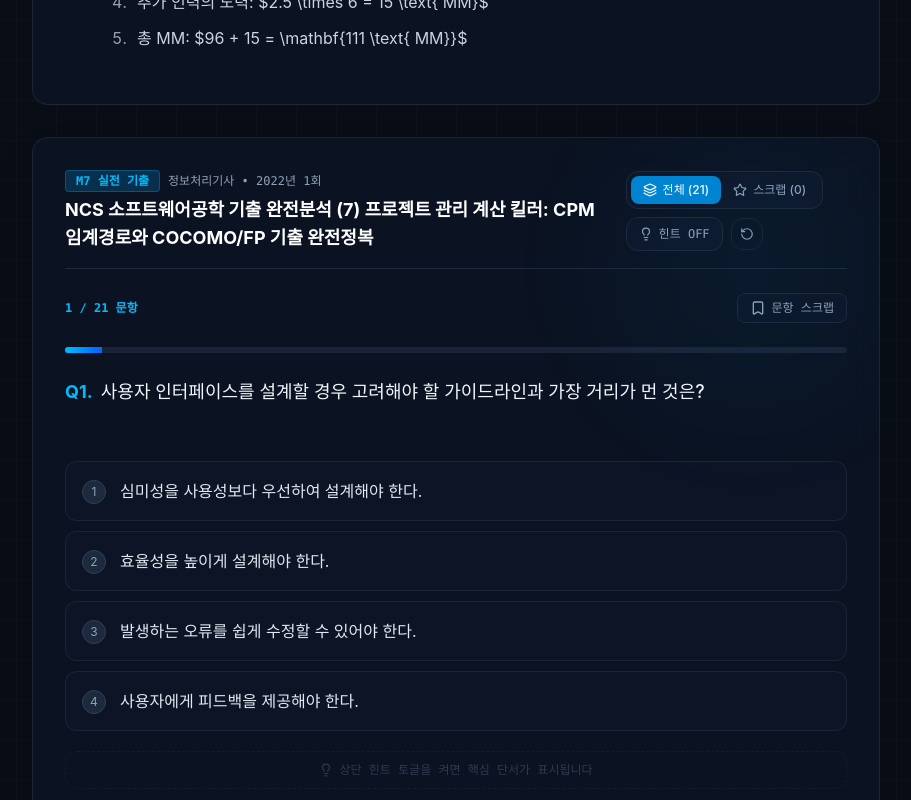
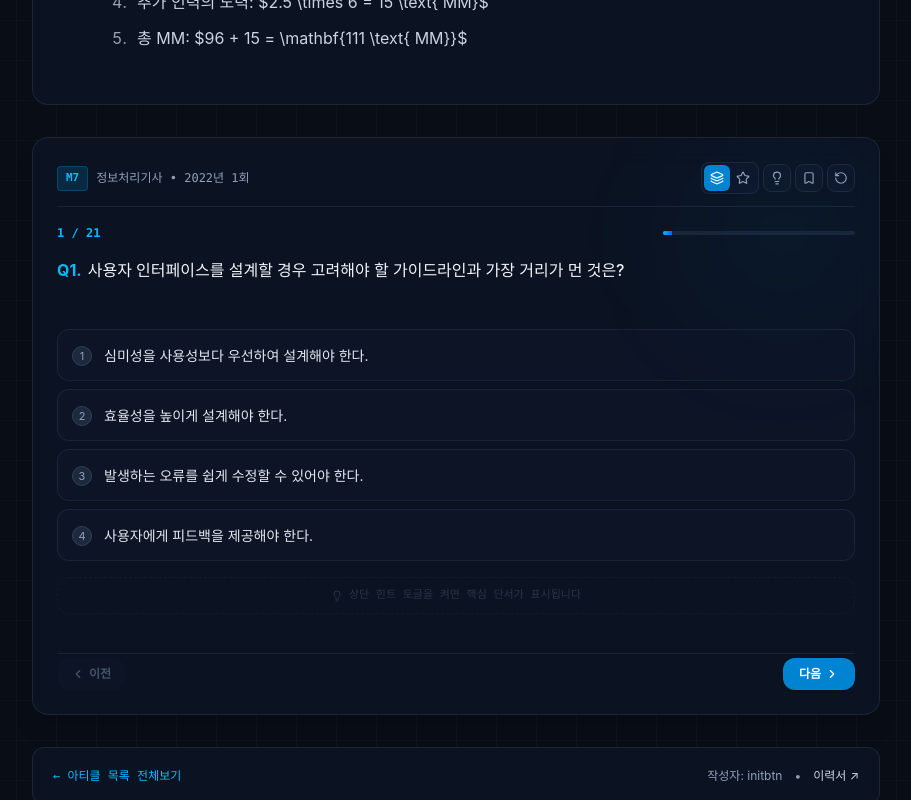
Before and after one commit to initbtn/blog, a Next.js app: page /posts/ncs-swe-module-7-project-management-cpm-cocomo-fp in a window 1280 px wide. Shown: the part 3580-4380 px from the top of the page, without its empty margins (184-1095 px from the left). Built offline with nearby package versions, Linux system fonts and the light colour scheme.

Commit message:
feat(ux): 기출 카드 상단 헤더 컴팩트 아이콘 툴바화 및 미니멀 모던 레이아웃 개편 (closes #31) (#33)

```diff
--- a/src/components/TopicQuizCardDeck.tsx
+++ b/src/components/TopicQuizCardDeck.tsx
@@ -206,75 +206,94 @@ export function TopicQuizCardDeck({ moduleCode, moduleTitle }: TopicQuizCardDeck
   const scrappedCountInModule = allQuestions.filter((q) => scrappedIds.includes(q.id)).length;
 
   return (
-    <section className="glass-panel rounded-2xl p-5 sm:p-8 space-y-6 border border-sky-500/30 shadow-2xl relative overflow-hidden">
+    <section className="glass-panel rounded-2xl p-4 sm:p-6 space-y-4 border border-sky-500/20 shadow-xl relative overflow-hidden">
       {/* Background Accent Glow */}
-      <div className="absolute top-0 right-0 w-64 h-64 bg-sky-500/5 rounded-full blur-3xl pointer-events-none" />
+      <div className="absolute top-0 right-0 w-48 h-48 bg-sky-500/5 rounded-full blur-3xl pointer-events-none" />
 
-      {/* Top Header: Title & Global Control Bar */}
-      <div className="flex flex-col sm:flex-row sm:items-center justify-between gap-4 border-b border-slate-800 pb-4">
-        <div>
-          <div className="flex items-center gap-2">
-            <span className="px-2.5 py-0.5 text-xs font-mono font-semibold rounded bg-sky-500/20 text-sky-400 border border-sky-500/30">
-              {moduleCode} 실전 기출
+      {/* Top Header: Compact Title & Icon Toolbar */}
+      <div className="flex items-center justify-between gap-2 border-b border-slate-800/80 pb-3">
+        {/* Left: Module Tag & Source */}
+        <div className="flex items-center gap-2 min-w-0">
+          <span className="px-2 py-0.5 text-[11px] font-mono font-bold rounded bg-sky-500/15 text-sky-400 border border-sky-500/25 shrink-0">
+            {moduleCode}
           </span>
           {currentQ && (
-              <span className="text-xs text-slate-400 font-mono">
+            <span className="text-xs text-slate-400 font-mono truncate">
               {currentQ.source} • {currentQ.exam_title}
             </span>
           )}
         </div>
-          <h3 className="text-base sm:text-lg font-bold text-white mt-1">
-            {moduleTitle ? `${moduleTitle} 기출 완전정복` : '토픽별 기출 한 문항 학습'}
-          </h3>
-        </div>
 
-        {/* Global Controls: Mode Filter & Global Hint Switch */}
-        <div className="flex flex-wrap items-center gap-2">
-          {/* Mode Tabs */}
-          <div className="flex items-center p-1 rounded-xl bg-slate-900/90 border border-slate-800 text-xs font-medium">
+        {/* Right: Minimal Compact Icon Toolbar */}
+        <div className="flex items-center gap-1 shrink-0">
+          {/* Mode Tabs (Icon Only) */}
+          <div className="flex items-center p-0.5 rounded-lg bg-slate-900/90 border border-slate-800/90">
             <button
               onClick={() => setFilterMode('all')}
-              className={`flex items-center gap-1.5 px-3 py-1.5 rounded-lg transition-colors ${
+              title={`전체 문항 (${allQuestions.length})`}
+              className={`p-1.5 rounded-md transition-colors ${
                 filterMode === 'all'
                   ? 'bg-sky-600 text-white shadow-sm'
                   : 'text-slate-400 hover:text-slate-200'
               }`}
             >
               <Layers className="w-3.5 h-3.5" />
-              <span>전체 ({allQuestions.length})</span>
             </button>
             <button
               onClick={() => setFilterMode('scrapped')}
-              className={`flex items-center gap-1.5 px-3 py-1.5 rounded-lg transition-colors ${
+              title={`스크랩 복습 (${scrappedCountInModule})`}
+              className={`p-1.5 rounded-md transition-colors relative ${
                 filterMode === 'scrapped'
-                  ? 'bg-amber-500 text-black font-semibold shadow-sm'
+                  ? 'bg-amber-500 text-black shadow-sm'
                   : 'text-slate-400 hover:text-amber-400'
               }`}
             >
               <Star className="w-3.5 h-3.5" />
-              <span>스크랩 ({scrappedCountInModule})</span>
+              {scrappedCountInModule > 0 && filterMode !== 'scrapped' && (
+                <span className="absolute -top-1 -right-1 w-2 h-2 rounded-full bg-amber-400" />
+              )}
             </button>
           </div>
 
-          {/* Global Hint Toggle Switch (Consistent SVG Icon, No Emoji) */}
+          {/* Global Hint Toggle (Icon Only) */}
           <button
             onClick={toggleGlobalHint}
-            title={globalHintEnabled ? '전체 힌트 끄기' : '전체 힌트 켜기'}
-            className={`flex items-center gap-1.5 px-3 py-2 rounded-xl border text-xs font-mono transition-all ${
+            title={globalHintEnabled ? '힌트 끄기' : '힌트 켜기'}
+            className={`p-1.5 rounded-lg border transition-all ${
               globalHintEnabled
-                ? 'bg-amber-500/20 text-amber-300 border-amber-500/40 shadow-sm font-semibold'
+                ? 'bg-amber-500/20 text-amber-300 border-amber-500/40'
                 : 'bg-slate-900/80 text-slate-400 border-slate-800 hover:text-slate-200'
             }`}
           >
-            <Lightbulb className={`w-3.5 h-3.5 ${globalHintEnabled ? 'text-amber-400 fill-amber-400/20' : ''}`} />
-            <span>힌트 {globalHintEnabled ? 'ON' : 'OFF'}</span>
+            <Lightbulb
+              className={`w-3.5 h-3.5 ${globalHintEnabled ? 'text-amber-400 fill-amber-400/20' : ''}`}
+            />
           </button>
 
-          {/* Reset Current Card Button */}
+          {/* Scrap Current Question (Icon Only) */}
+          {currentQ && (
+            <button
+              onClick={() => toggleScrap(currentQ.id)}
+              title={isScrapped ? '스크랩 해제' : '문항 스크랩'}
+              className={`p-1.5 rounded-lg border transition-all ${
+                isScrapped
+                  ? 'bg-amber-500/20 text-amber-300 border-amber-500/40'
+                  : 'bg-slate-900/80 text-slate-400 border-slate-800 hover:text-amber-400'
+              }`}
+            >
+              {isScrapped ? (
+                <BookmarkCheck className="w-3.5 h-3.5 text-amber-400" />
+              ) : (
+                <Bookmark className="w-3.5 h-3.5" />
+              )}
+            </button>
+          )}
+
+          {/* Reset Card (Icon Only) */}
           <button
             onClick={handleReset}
             title="다시 풀기"
-            className="p-2 rounded-xl text-slate-400 hover:text-white hover:bg-slate-800 transition-colors border border-slate-800/80"
+            className="p-1.5 rounded-lg text-slate-400 hover:text-white bg-slate-900/80 border border-slate-800 transition-colors"
           >
             <RotateCcw className="w-3.5 h-3.5" />
           </button>
@@ -283,62 +302,29 @@ export function TopicQuizCardDeck({ moduleCode, moduleTitle }: TopicQuizCardDeck
 
       {/* If No Questions in Scrapped Mode */}
       {activeQuestions.length === 0 ? (
-        <div className="py-12 text-center space-y-3">
-          <Bookmark className="w-10 h-10 text-slate-600 mx-auto" />
-          <p className="text-slate-300 font-medium">스크랩된 문항이 없습니다.</p>
-          <p className="text-xs text-slate-500 max-w-sm mx-auto">
-            문제를 풀다가 오답이 나거나 다시 보고 싶은 문항에서 우측 상단의 북마크 버튼을 누르면
-            이곳에 자동으로 모입니다.
+        <div className="py-10 text-center space-y-2.5">
+          <Bookmark className="w-8 h-8 text-slate-600 mx-auto" />
+          <p className="text-slate-300 text-sm font-medium">스크랩된 문항이 없습니다.</p>
+          <p className="text-xs text-slate-500 max-w-xs mx-auto">
+            문제를 풀다가 오답이 나거나 다시 볼 문항의 북마크 아이콘을 누르면 이곳에 모입니다.
           </p>
           <button
             onClick={() => setFilterMode('all')}
-            className="mt-2 px-4 py-2 text-xs font-semibold rounded-xl bg-sky-600/30 text-sky-400 border border-sky-500/40 hover:bg-sky-600/50"
+            className="mt-1 px-3 py-1.5 text-xs font-semibold rounded-lg bg-sky-600/30 text-sky-400 border border-sky-500/40 hover:bg-sky-600/50"
           >
             전체 문항 풀러가기
           </button>
         </div>
       ) : (
         <>
-          {/* Progress Header */}
-          <div className="flex items-center justify-between text-xs font-mono text-slate-400">
-            <div className="flex items-center gap-2">
+          {/* Progress Header & Counter */}
+          <div className="flex items-center justify-between text-xs font-mono text-slate-400 pt-0.5">
             <span className="text-sky-400 font-bold">
-                {currentIndex + 1} / {activeQuestions.length} 문항
+              {currentIndex + 1} / {activeQuestions.length}
             </span>
-              {filterMode === 'scrapped' && (
-                <span className="px-2 py-0.5 rounded bg-amber-500/10 text-amber-400 border border-amber-500/20 text-[11px]">
-                  오답/스크랩 복습 모드
-                </span>
-              )}
-            </div>
-
-            {/* Scrap Bookmark Toggle Button */}
-            <button
-              onClick={() => toggleScrap(currentQ.id)}
-              className={`flex items-center gap-1.5 px-3 py-1.5 rounded-lg border text-xs font-mono transition-all ${
-                isScrapped
-                  ? 'bg-amber-500/20 text-amber-300 border-amber-500/40 font-semibold'
-                  : 'bg-slate-900/60 text-slate-400 border-slate-800 hover:text-amber-400 hover:border-amber-500/30'
-              }`}
-            >
-              {isScrapped ? (
-                <>
-                  <BookmarkCheck className="w-4 h-4 text-amber-400" />
-                  <span>스크랩됨</span>
-                </>
-              ) : (
-                <>
-                  <Bookmark className="w-4 h-4" />
-                  <span>문항 스크랩</span>
-                </>
-              )}
-            </button>
-          </div>
-
-          {/* Progress Bar */}
-          <div className="w-full bg-slate-800/80 rounded-full h-1.5 overflow-hidden">
+            <div className="w-36 sm:w-48 bg-slate-800/80 rounded-full h-1 overflow-hidden ml-3">
               <div
-              className={`h-1.5 transition-all duration-300 ${
+                className={`h-1 transition-all duration-300 ${
                   filterMode === 'scrapped'
                     ? 'bg-gradient-to-r from-amber-400 to-amber-600'
                     : 'bg-gradient-to-r from-sky-400 to-blue-600'
@@ -346,16 +332,17 @@ export function TopicQuizCardDeck({ moduleCode, moduleTitle }: TopicQuizCardDeck
                 style={{ width: `${((currentIndex + 1) / activeQuestions.length) * 100}%` }}
               />
             </div>
+          </div>
 
           {/* Question Card Box */}
-          <div className="space-y-5">
-            <div className="text-slate-100 font-medium text-base sm:text-lg leading-relaxed min-h-[4rem]">
-              <span className="text-sky-400 font-bold mr-2">Q{currentIndex + 1}.</span>
+          <div className="space-y-4">
+            <div className="text-slate-100 font-medium text-sm sm:text-base leading-relaxed min-h-[3.5rem]">
+              <span className="text-sky-400 font-bold mr-1.5">Q{currentIndex + 1}.</span>
               {currentQ.question}
             </div>
 
             {/* Choices */}
-            <div className="space-y-2.5">
+            <div className="space-y-2">
               {currentQ.choices.map((choice) => {
                 const isThisSelected = selectedChoice === choice.number;
                 const isThisCorrect = choice.number === currentQ.answer;
@@ -381,25 +368,25 @@ export function TopicQuizCardDeck({ moduleCode, moduleTitle }: TopicQuizCardDeck
                   <button
                     key={choice.number}
                     onClick={() => handleSelectChoice(choice.number)}
-                    className={`w-full text-left p-3.5 sm:p-4 rounded-xl border transition-all flex items-start gap-3.5 group cursor-pointer ${cardStyle}`}
+                    className={`w-full text-left p-3 sm:p-3.5 rounded-xl border transition-all flex items-start gap-3 group cursor-pointer ${cardStyle}`}
                   >
                     <span
-                      className={`w-6 h-6 rounded-full flex items-center justify-center text-xs shrink-0 border mt-0.5 transition-colors ${circleStyle}`}
+                      className={`w-5 h-5 rounded-full flex items-center justify-center text-[11px] shrink-0 border mt-0.5 transition-colors ${circleStyle}`}
                     >
                       {choice.number}
                     </span>
-                    <span className="text-sm sm:text-base leading-snug pt-0.5">{choice.text}</span>
+                    <span className="text-xs sm:text-sm leading-snug pt-0.5">{choice.text}</span>
                   </button>
                 );
               })}
             </div>
 
-            {/* Dedicated Hint Reserve Container (Zero CLS: Pre-allocated height to prevent layout shifts) */}
-            <div className="min-h-[4.25rem] transition-all duration-200">
+            {/* Dedicated Hint Reserve Container (Zero CLS: Pre-allocated height) */}
+            <div className="min-h-[3.75rem] transition-all duration-200">
               {globalHintEnabled ? (
-                <div className="p-3.5 rounded-xl bg-amber-950/20 border border-amber-500/30 text-xs sm:text-sm text-amber-200 leading-relaxed animate-in fade-in duration-200">
-                  <div className="flex items-start gap-2.5">
-                    <Lightbulb className="w-4 h-4 text-amber-400 shrink-0 mt-0.5 fill-amber-400/20" />
+                <div className="p-3 rounded-xl bg-amber-950/20 border border-amber-500/30 text-xs text-amber-200 leading-relaxed animate-in fade-in duration-200">
+                  <div className="flex items-start gap-2">
+                    <Lightbulb className="w-3.5 h-3.5 text-amber-400 shrink-0 mt-0.5 fill-amber-400/20" />
                     <div>
                       <span className="font-mono font-bold text-amber-400 mr-1.5">[HINT]</span>
                       <span>{getQuestionHint(currentQ)}</span>
@@ -407,9 +394,9 @@ export function TopicQuizCardDeck({ moduleCode, moduleTitle }: TopicQuizCardDeck
                   </div>
                 </div>
               ) : (
-                <div className="h-full border border-dashed border-slate-800/50 rounded-xl flex items-center justify-center text-slate-600 text-xs font-mono select-none px-3 py-2.5">
-                  <span className="flex items-center gap-1.5 opacity-60">
-                    <Lightbulb className="w-3.5 h-3.5" />
+                <div className="h-full border border-dashed border-slate-800/40 rounded-xl flex items-center justify-center text-slate-600 text-[11px] font-mono select-none px-3 py-2">
+                  <span className="flex items-center gap-1.5 opacity-50">
+                    <Lightbulb className="w-3 h-3" />
                     상단 힌트 토글을 켜면 핵심 단서가 표시됩니다
                   </span>
                 </div>
@@ -420,26 +407,26 @@ export function TopicQuizCardDeck({ moduleCode, moduleTitle }: TopicQuizCardDeck
           {/* Answer & Explanation Toggle Panel */}
           {isAnswered && (
             <div
-              className={`p-4 sm:p-5 rounded-xl border space-y-2.5 transition-all animate-in fade-in slide-in-from-top-2 duration-300 ${
+              className={`p-3.5 sm:p-4 rounded-xl border space-y-2 transition-all animate-in fade-in slide-in-from-top-1 duration-200 ${
                 isCorrect
                   ? 'bg-emerald-950/20 border-emerald-500/30'
                   : 'bg-rose-950/20 border-rose-500/30'
               }`}
             >
               <div className="flex items-center justify-between">
-                <div className="flex items-center gap-2">
+                <div className="flex items-center gap-1.5">
                   {isCorrect ? (
                     <>
-                      <CheckCircle2 className="w-5 h-5 text-emerald-400" />
-                      <span className="font-bold text-emerald-400 text-sm sm:text-base">
-                        정답입니다! (정답: {currentQ.answer}번)
+                      <CheckCircle2 className="w-4 h-4 text-emerald-400" />
+                      <span className="font-bold text-emerald-400 text-xs sm:text-sm">
+                        정답 (정답: {currentQ.answer}번)
                       </span>
                     </>
                   ) : (
                     <>
-                      <AlertCircle className="w-5 h-5 text-rose-400" />
-                      <span className="font-bold text-rose-400 text-sm sm:text-base">
-                        오답입니다. (정답: {currentQ.answer}번)
+                      <AlertCircle className="w-4 h-4 text-rose-400" />
+                      <span className="font-bold text-rose-400 text-xs sm:text-sm">
+                        오답 (정답: {currentQ.answer}번)
                       </span>
                     </>
                   )}
@@ -454,41 +441,41 @@ export function TopicQuizCardDeck({ moduleCode, moduleTitle }: TopicQuizCardDeck
               </div>
 
               {showExplanation && (
-                <div className="pt-2 text-xs sm:text-sm text-slate-300 leading-relaxed border-t border-slate-800 whitespace-pre-line font-sans">
+                <div className="pt-2 text-xs text-slate-300 leading-relaxed border-t border-slate-800 whitespace-pre-line font-sans">
                   {currentQ.explain || `정답은 ${currentQ.answer}번입니다.`}
                 </div>
               )}
             </div>
           )}
 
-          {/* Navigation Footer (Prev / Next Buttons) */}
-          <div className="flex items-center justify-between pt-2 border-t border-slate-800">
+          {/* Navigation Footer (Prev / Next Compact Buttons) */}
+          <div className="flex items-center justify-between pt-1 border-t border-slate-800/80">
             <button
               onClick={handlePrev}
               disabled={currentIndex === 0}
-              className={`inline-flex items-center gap-1.5 px-4 py-2.5 rounded-xl text-xs sm:text-sm font-semibold transition-all ${
+              className={`inline-flex items-center gap-1 px-3.5 py-2 rounded-xl text-xs font-semibold transition-all ${
                 currentIndex === 0
                   ? 'text-slate-600 bg-slate-900/40 cursor-not-allowed'
                   : 'text-slate-200 bg-slate-800/90 hover:bg-slate-700 hover:text-white shadow-sm'
               }`}
             >
-              <ChevronLeft className="w-4 h-4" />
-              <span>이전 문항</span>
+              <ChevronLeft className="w-3.5 h-3.5" />
+              <span>이전</span>
             </button>
 
             <button
               onClick={handleNext}
               disabled={currentIndex === activeQuestions.length - 1}
-              className={`inline-flex items-center gap-1.5 px-5 py-2.5 rounded-xl text-xs sm:text-sm font-semibold transition-all ${
+              className={`inline-flex items-center gap-1 px-4 py-2 rounded-xl text-xs font-semibold transition-all ${
                 currentIndex === activeQuestions.length - 1
                   ? 'text-slate-600 bg-slate-900/40 cursor-not-allowed'
                   : filterMode === 'scrapped'
-                  ? 'text-black bg-amber-500 hover:bg-amber-400 shadow-md shadow-amber-500/20'
-                  : 'text-white bg-sky-600 hover:bg-sky-500 shadow-md shadow-sky-600/20'
+                  ? 'text-black bg-amber-500 hover:bg-amber-400 shadow-sm'
+                  : 'text-white bg-sky-600 hover:bg-sky-500 shadow-sm'
               }`}
             >
-              <span>다음 문항</span>
-              <ChevronRight className="w-4 h-4" />
+              <span>다음</span>
+              <ChevronRight className="w-3.5 h-3.5" />
             </button>
           </div>
         </>
```
Lines whose indentation alone changed are shown as unchanged.
